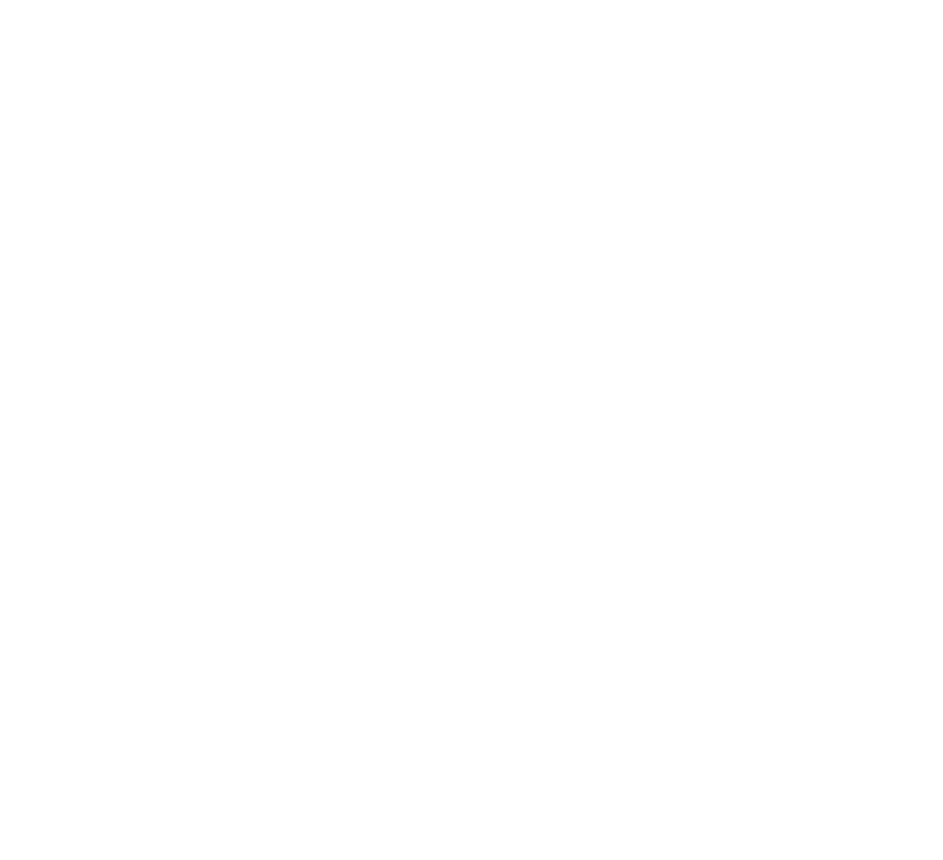
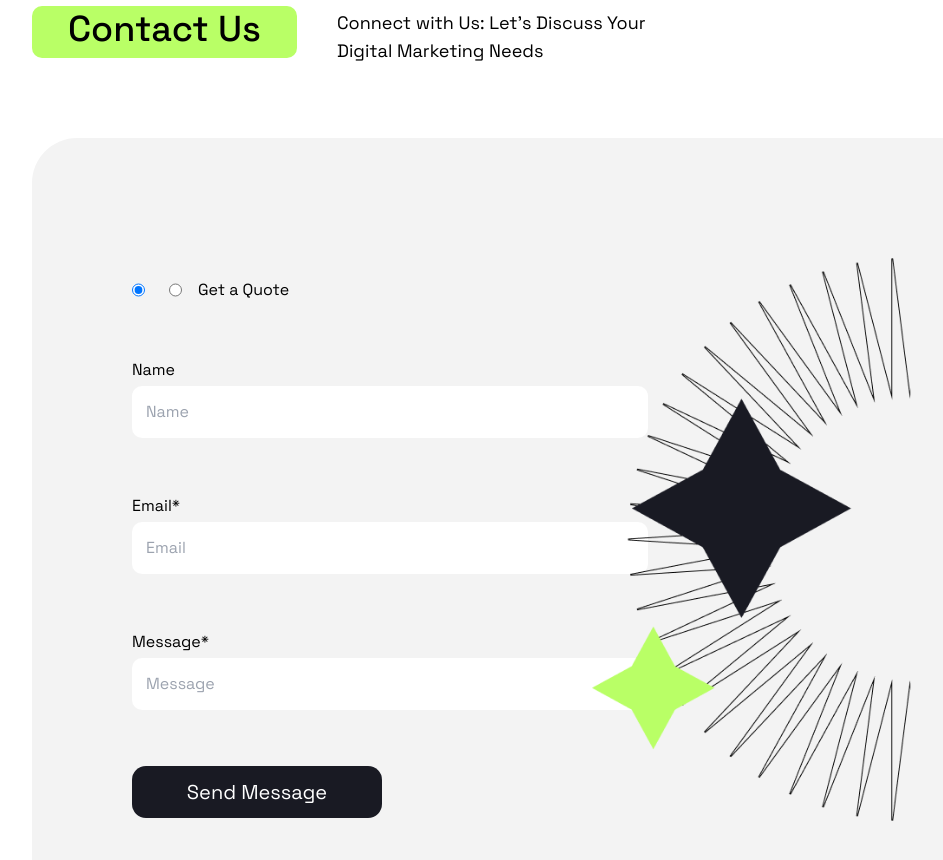
Before and after one commit to priyankashah3107/positivus, a Next.js app: page / in a window 1280 px wide. Shown: the part 6420-7280 px from the top of the page, without its empty margins (48-991 px from the left). Before the commit the page ends 6290 px from the top, so only its background shows below. Built offline with nearby package versions, Linux system fonts and the light colour scheme.

Commit message:
feat: contactUS

```diff
--- a/src/app/globals.css
+++ b/src/app/globals.css
@@ -314,6 +314,34 @@
 stroke: #FFF;
 }
 
+.contact{
+  background-color: #F3F3F3;
+  /* display: inline-flex; */
+padding: 40px 0px;
+/* flex-direction: column; */
+/* align-items: center; */
+gap: 36px;
+border-radius: 45px;
+
+}
+
+.form{
+  width: 390px;
+  height: 540px;
+  padding: 20px;
+  /* display: flex;
+  flex-direction: column;
+  gap: 10px; */
+}
+
+.input{
+   border: #000;
+   border-color: black;
+   padding: 14px;
+   border-radius: 10px;
+
+}
+
 .autoShow{
   animation: autoShowAnimation both;
   animation-timeline: view(70% 5%);
--- a/src/app/page.tsx
+++ b/src/app/page.tsx
@@ -1,4 +1,5 @@
 import CaseStudies from '@/components/CaseStudies'
+import ContactUs from '@/components/ContactUs'
 import Happen from '@/components/Happen'
 import { Home } from '@/components/Home'
 import Logo from '@/components/Logo'
@@ -22,6 +23,7 @@
       <WorkingProcess />
        <Team />
        <Testimonials />
+       <ContactUs />
     </div>
    </>
   )
--- a/src/components/ContactUs.tsx
+++ b/src/components/ContactUs.tsx
@@ -1,8 +1,71 @@
+import Image from 'next/image'
 import React from 'react'
-
+const head = "Contact Us"
+const para = "Connect with Us: Let's Discuss Your Digital Marketing Needs"
+const btn = "Send Message"
 const ContactUs = () => {
   return (
-    <div>ContactUs</div>
+    <>
+    <div className="p-4 pl-6 lg:pl-20 lg:p-10">
+
+    <div className=' flex flex-col lg:flex-row items-center gap-6 lg:gap-10 mt-32 lg:mt-24 '>
+        <h2 className='services test  md:w-[265px] md:h-[52px]'>{head}</h2>
+        <p className='spara lg:text-lg lg:text-start lg:text-[18px] md:w-[323px] md:h-[46px]'>{para}</p>
+      </div>
+
+
+      <div className="contact md:w-full mt-20 relative ">
+
+             <div className='flex flex-row gap-20 justify-between  md:p-20 '>
+
+              <form className='form md:w-[556px] h-[443px]'>
+                <div className='flex flex-col gap-14'>
+
+                <div className='flex flex-row gap-6 '>
+               <div className="flex flex-row gap-4">
+               <input type="radio" id="hi" name="hi" value="hi" checked  />
+               </div>
+
+               <div className='flex flex-row gap-4'>
+               <input type="radio" id="quote" name="quote" value="quote" />
+              <label htmlFor="quote">Get a Quote</label>
+               </div>
+              </div>
+
+              <div className="flex flex-col gap-1">
+              <label>Name</label>
+               <input type='text' placeholder='Name'
+               className="input"
+                />
+               </div>
+
+               <div className="flex flex-col gap-1">
+              <label>Email*</label>
+               <input type='email' placeholder='Email'
+               className='input' />
+               </div>
+
+               <div className="flex flex-col gap-1">
+              <label>Message*</label>
+               <input type='text' placeholder='Message'
+               className='input md:h-[auto] '  />
+               </div>
+
+                 <button className='btnn'>{btn}</button>
+              </div>
+              </form>
+
+               <div className='size-[600px] absolute right-0 hidden lg:block '>
+               <Image src={"/contact.png"} alt='contact' width={600} height={600}
+              className='' />
+               </div>
+
+
+
+             </div>
+      </div>
+      </div>
+    </>
   )
 }
 
--- a/src/components/Testimonials.tsx
+++ b/src/components/Testimonials.tsx
@@ -2,7 +2,6 @@
 import Testi from './Testi'
 import { ArrowLeftCircle, ArrowRightCircle, Star } from 'lucide-react'
 import React from 'react'
-import Image from 'next/image'
 const head = "Testimonials"
 const para = "Hear from Our Satisfied Clients: Read Our Testimonials to Learn More about Our Digital Marketing Services"
 
```
